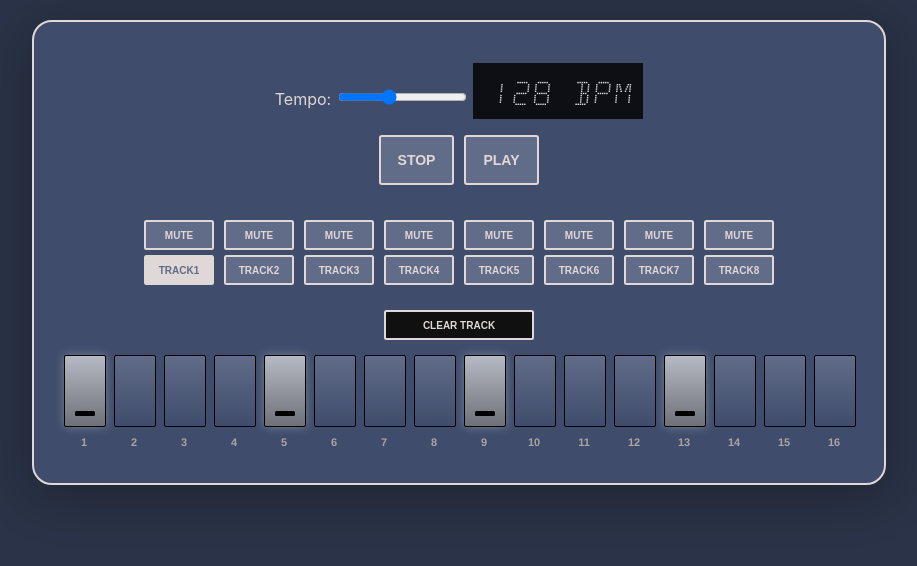
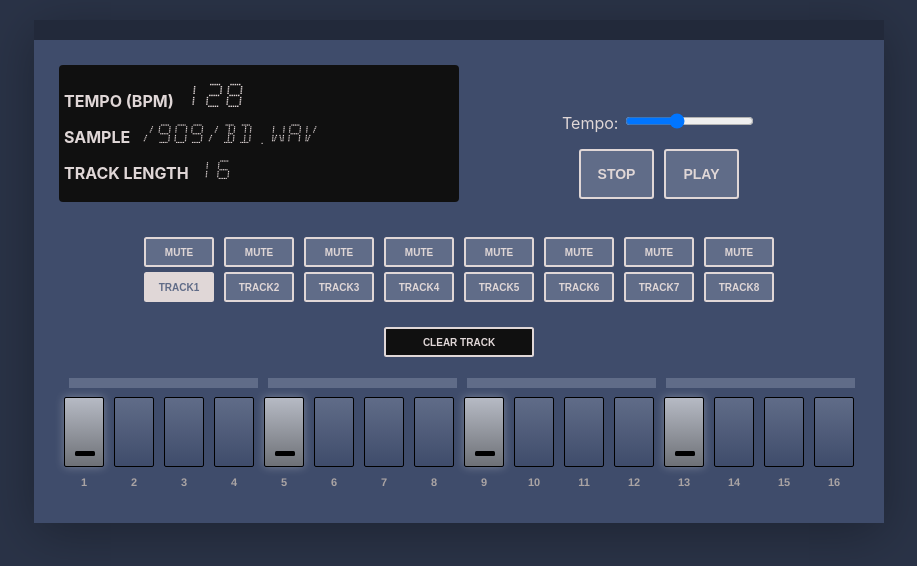
Before and after one commit to tbeaulieu/drummachine, a React (Create React App) app: page / in a window 1280 px wide. Shown: the top 566 px of the page, without its empty margins (181-1098 px from the left). Built offline with nearby package versions, Linux system fonts and the light colour scheme; no server answers.

Commit message:
New Info screen/Layout
Needs some tweaks still

```diff
--- a/src/App.css
+++ b/src/App.css
@@ -1,3 +1,7 @@
+*{
+  box-sizing: border-box;
+}
+
 @font-face {
   font-family: 'Minisystem';
   src: url('./fonts/minisystem.ttf') format('truetype');
@@ -11,24 +15,56 @@ body{
 .App {
   background: #3f4c6b;
   text-align: center;
-  width: 800px;
+  width: 850px;
   margin: 20px auto;
-  border: 2px solid #e0d7d7;
-  border-radius:20px;
+  border-top: 20px solid #22293a;
+  /* border: 2px solid #e0d7d7; */
+  /* border-radius:20px; */
   padding: 25px;
   display: block;
   box-shadow: 0px 10px 50px rgba(0,0,0,.3);
 }
+
+.infoScreen{
+  background-color: #101010;
+  border-radius: 4px;
+  width: 50%;
+  display: inline-block;
+  text-align:left;
+  padding:5px;
+}
+.infoScreen p{
+  line-height: 15px;
+}
+.infoScreen label{
+  text-transform: uppercase;
+  font-weight: 700;
+  display: inline-block;
+  margin: 0 10px 0 0;
+}
+.infoScreen span{
+  font-family: 'Minisystem';
+  display: inline-block;
+  font-size: 24px;
+}
+
+.infoScreen .tempo{
+  font-size: 30px;
+}
+
+.transport-controls-wrapper{
+  width:50%;
+  display: inline-block;
+}
 .transport-controls-wrapper span{
   display: inline-block;
   font-family: 'Minisystem';
-  font-size: 30px;
+  font-size: 24px;
   background-color: rgba(0,0,0,.8);
   padding: 10px;
   width: 150px;
   text-align: right;
 }
-
 .stop,
 .play{
   appearance: none;
@@ -67,7 +103,7 @@ body{
   height: 50px;
 }
 .trackselector-wrapper{
-  width:70px;
+  width:80px;
   height:70px;
   display:inline-block;
   padding:5px;
@@ -105,7 +141,8 @@ body{
 }
 .trackselector-wrapper button[data-muted=true]{
   background-color: #101010;
-  color: #606C88;
+  color: #8f8b8b;
+  border-color: #8f8b8b;
 }
 .volumeslider{
   display:inline-block;
@@ -122,6 +159,25 @@ body{
   transform: rotate(-90deg);
 }
 
+.notebars{
+  width: 800px;
+  height: 10px;
+  margin: 0 0 15px;
+}
+.notebar{
+  background-color: #606c88;
+  width: 189px;
+  height: 10px;
+  margin: 0 5px 0 5px;
+  display:inline-block;
+  border: 1px solid #606c88;
+}
+/* .notebar:first-of-type{
+  margin: 0 5px 0 0;
+} */
+.notebar:last-of-type{
+  margin: 0 0 0 5px;
+}
 .sequencer-wrapper{
   margin: 0 0 0;
   /* border:5px solid #aaa4a4; */
--- a/src/App.js
+++ b/src/App.js
@@ -1,5 +1,6 @@
 import React, { Component } from 'react';
 import Tone from 'tone';
+import InfoScreen from './components/info_screen';
 import TransportControls from './components/transportcontrols';
 import SequencerControls from './components/sequencer-controls';
 //import MixerControls from './components/mixercontrols'; This is out for now until I get a better realtime check on the controlls with Tone.js
@@ -274,6 +275,11 @@ class App extends Component {
   render(){
     return (
       <div className="App">
+        <InfoScreen
+          bpm = {this.state.bpm}
+          currentSample = {sequence[this.state.currenttrack].sample.split('./samples')[1]}
+          tracklength = {sequence[this.state.currenttrack].trkLength}
+        ></InfoScreen>
         <TransportControls
           changeTempo = {this.changeTempo}
           playstate = {this.state.playstate}
@@ -298,6 +304,12 @@ class App extends Component {
           clearTrack = {this.clearTrack}
           clearSong = {this.clearSong}
         ></ClearTrack>
+        <div className="notebars">
+          <div className="notebar"></div>
+          <div className="notebar"></div>
+          <div className="notebar"></div>
+          <div className="notebar"></div>
+        </div>
         <SequencerControls
           pads = {this.state.pads}
           currenttrack = {this.state.currenttrack}
--- /dev/null
+++ b/src/components/info_screen.js
@@ -0,0 +1,19 @@
+import React, { Component } from 'react';
+
+class InfoScreen extends Component{
+
+    render(){
+        return(
+            <div className="infoScreen">
+                <p><label>Tempo (BPM)</label>
+                    <span className="tempo">{this.props.bpm}</span></p>
+                    <p><label>Sample</label>
+                    <span>{this.props.currentSample}</span></p>
+                    <p><label>Track Length</label>
+                    <span>{this.props.tracklength}</span></p>
+            </div>
+        )
+    }
+}
+
+export default InfoScreen;
--- a/src/components/transportcontrols.js
+++ b/src/components/transportcontrols.js
@@ -1,11 +1,10 @@
 import React, { Component } from 'react';
 
 class TransportControls extends Component{
-
     render(){
         return(
             <div className="transport-controls-wrapper">
-                <p>Tempo: <input type="range" defaultValue={this.props.bpm} onChange={this.props.changeTempo} min="20" max="300"/> <span>{this.props.bpm} bpm</span></p>
+                <p>Tempo: <input type="range" defaultValue={this.props.bpm} onChange={this.props.changeTempo} min="20" max="300"/></p>
                 <button className="stop" onClick={this.props.stopSequencer}>stop</button>
                 <button className="play" onClick={this.props.startSequencer} data-active={this.props.playstate === 1 ? true : false}>play</button>
                 {/* <p>{this.props.transportTime}</p> */}
```
Also changed, not shown: src/components/infoscreen.js (added, +17 -0 lines).
